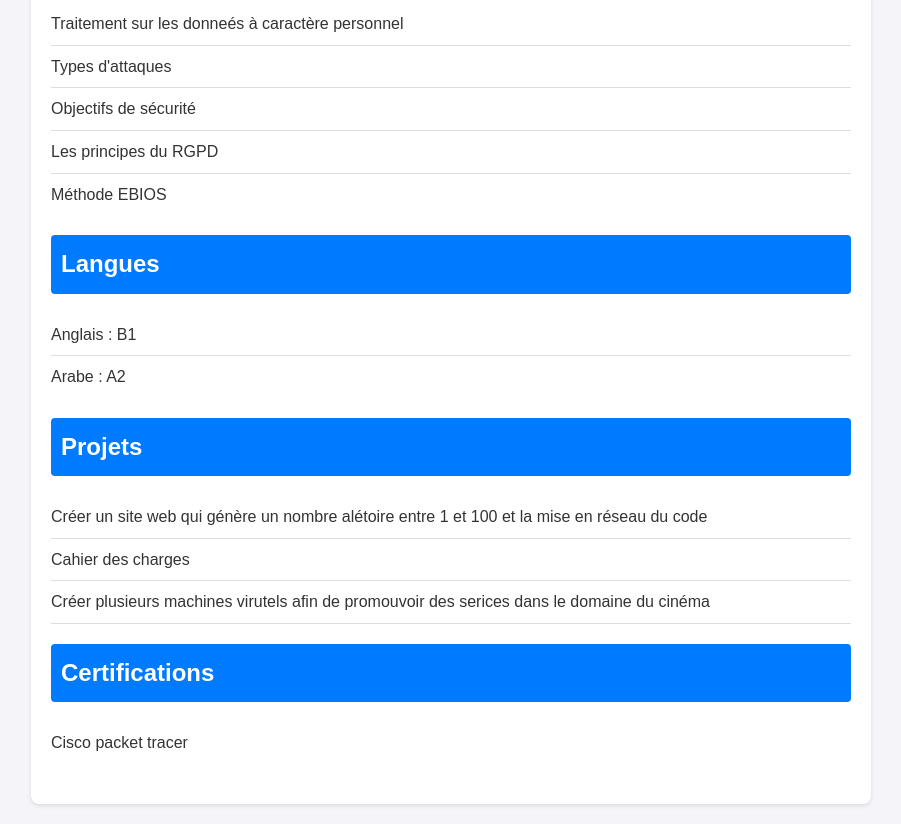
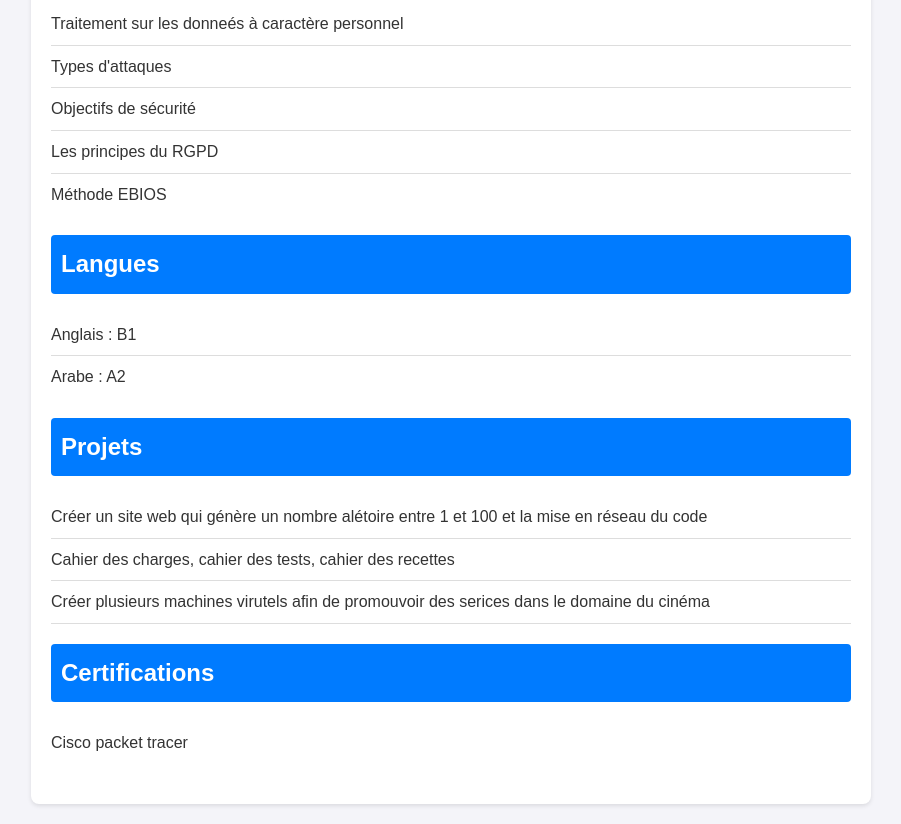
Before and after one commit to youcef033/cv, a plain HTML site: page index.html in a window 1280 px wide. Shown: the part 868-1692 px from the top of the page, without its empty margins (189-1090 px from the left). Drawn offline with Linux system fonts and the light colour scheme.

Commit message:
Update index.html

```diff
--- a/index.html
+++ b/index.html
@@ -116,7 +116,7 @@
             <h2>Projets</h2>
             <ul>
                 <li>Créer un site web qui génère un nombre alétoire entre 1 et 100 et la mise en réseau du code</li>
-                <li>Cahier des charges </li>
+                <li>Cahier des charges, cahier des tests, cahier des recettes </li>
                 <li>Créer plusieurs machines virutels afin de promouvoir des serices dans le domaine du cinéma</li>
             <ul>
 
```
